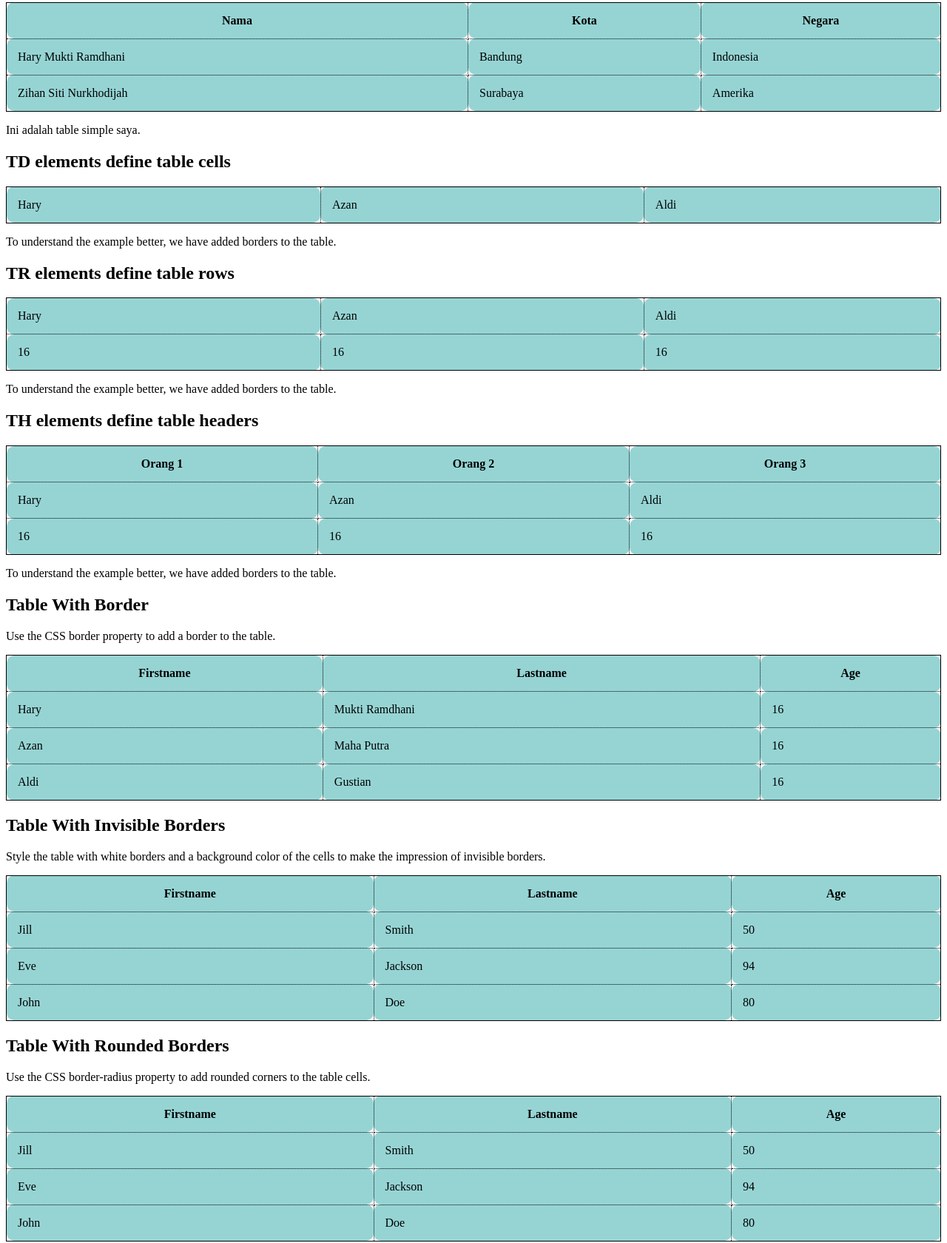
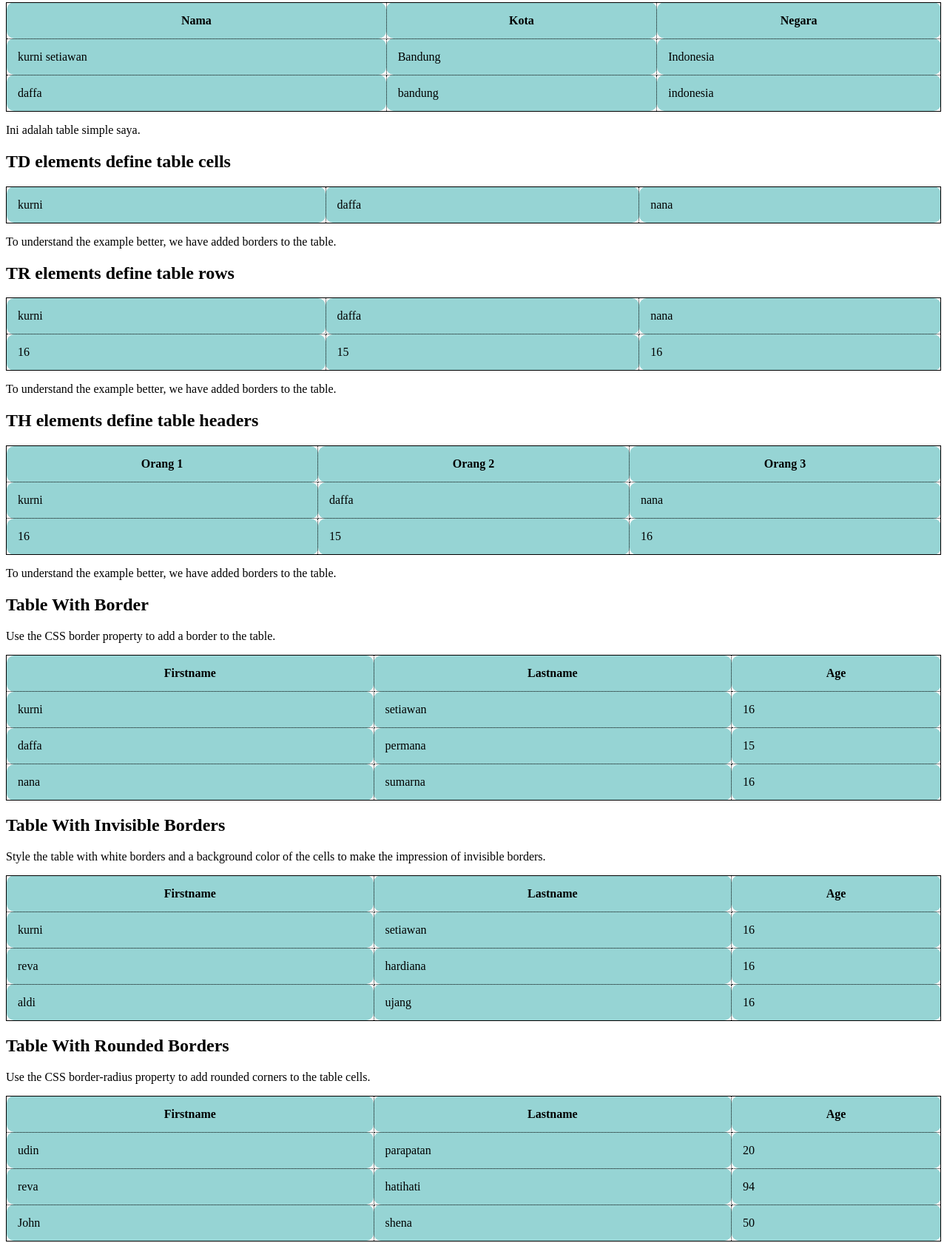
Before and after one commit to kurnisetiawan/tugas1-2-, a plain HTML site: page tables1.html in a window 1280 px wide. Shown: the part 64-1744 px from the top of the page at 74% size. Drawn offline with Linux system fonts and the light colour scheme.

Commit message:
Add files via upload

```diff
--- a/tables1.html
+++ b/tables1.html
@@ -42,14 +42,14 @@
      <th>Negara</th>
     </tr>
     <tr>
-     <td>Hary Mukti Ramdhani</td>
+     <td>kurni setiawan</td>
      <td>Bandung</td>
      <td>Indonesia</td>
     </tr>
     <tr>
-     <td>Zihan Siti Nurkhodijah</td>
-     <td>Surabaya</td>
-     <td>Amerika</td>
+     <td>daffa</td>
+     <td>bandung</td>
+     <td>indonesia</td>
     </tr>
    </tbody>
   </table>
@@ -58,9 +58,9 @@
   <table style="width:100%">
    <tbody>
     <tr>
-     <td>Hary</td>
-     <td>Azan</td>
-     <td>Aldi</td>
+     <td>kurni</td>
+     <td>daffa</td>
+     <td>nana</td>
     </tr>
    </tbody>
   </table>
@@ -69,13 +69,13 @@
   <table style="width:100%">
    <tbody>
     <tr>
-     <td>Hary</td>
-     <td>Azan</td>
-     <td>Aldi</td>
+     <td>kurni</td>
+     <td>daffa</td>
+     <td>nana</td>
     </tr>
     <tr>
      <td>16</td>
-     <td>16</td>
+     <td>15</td>
      <td>16</td>
     </tr>
    </tbody>
@@ -90,13 +90,13 @@
      <th>Orang 3</th>
     </tr>
     <tr>
-     <td>Hary</td>
-     <td>Azan</td>
-     <td>Aldi</td>
+     <td>kurni</td>
+     <td>daffa</td>
+     <td>nana</td>
     </tr>
     <tr>
      <td>16</td>
-     <td>16</td>
+     <td>15</td>
      <td>16</td>
     </tr>
    </tbody>
@@ -112,18 +112,18 @@
      <th>Age</th>
     </tr>
     <tr>
-     <td>Hary</td>
-     <td>Mukti Ramdhani</td>
+     <td>kurni</td>
+     <td>setiawan</td>
      <td>16</td>
     </tr>
     <tr>
-     <td>Azan</td>
-     <td>Maha Putra</td>
-     <td>16</td>
+     <td>daffa</td>
+     <td>permana</td>
+     <td>15</td>
     </tr>
     <tr>
-     <td>Aldi</td>
-     <td>Gustian</td>
+     <td>nana</td>
+     <td>sumarna</td>
      <td>16</td>
     </tr>
    </tbody>
@@ -138,19 +138,19 @@
      <th>Age</th>
     </tr>
     <tr>
-     <td>Jill</td>
-     <td>Smith</td>
-     <td>50</td>
+     <td>kurni</td>
+     <td>setiawan</td>
+     <td>16</td>
     </tr>
     <tr>
-     <td>Eve</td>
-     <td>Jackson</td>
-     <td>94</td>
+     <td>reva</td>
+     <td>hardiana</td>
+     <td>16</td>
     </tr>
     <tr>
-     <td>John</td>
-     <td>Doe</td>
-     <td>80</td>
+     <td>aldi</td>
+     <td>ujang</td>
+     <td>16</td>
     </tr>
    </tbody>
   </table>
@@ -164,19 +164,19 @@
      <th>Age</th>
     </tr>
     <tr>
-     <td>Jill</td>
-     <td>Smith</td>
-     <td>50</td>
+     <td>udin</td>
+     <td>parapatan</td>
+     <td>20</td>
     </tr>
     <tr>
-     <td>Eve</td>
-     <td>Jackson</td>
+     <td>reva</td>
+     <td>hatihati</td>
      <td>94</td>
     </tr>
     <tr>
      <td>John</td>
-     <td>Doe</td>
-     <td>80</td>
+     <td>shena</td>
+     <td>50</td>
     </tr>
    </tbody>
   </table>
@@ -288,13 +288,13 @@
      <th>Age</th>
     </tr>
     <tr>
-     <td>Jill</td>
+     <td>asep</td>
      <td>Smith</td>
      <td>43</td>
     </tr>
     <tr>
-     <td>Eve</td>
-     <td>Jackson</td>
+     <td>Even</td>
+     <td>cupen</td>
      <td>57</td>
     </tr>
    </tbody>
```
